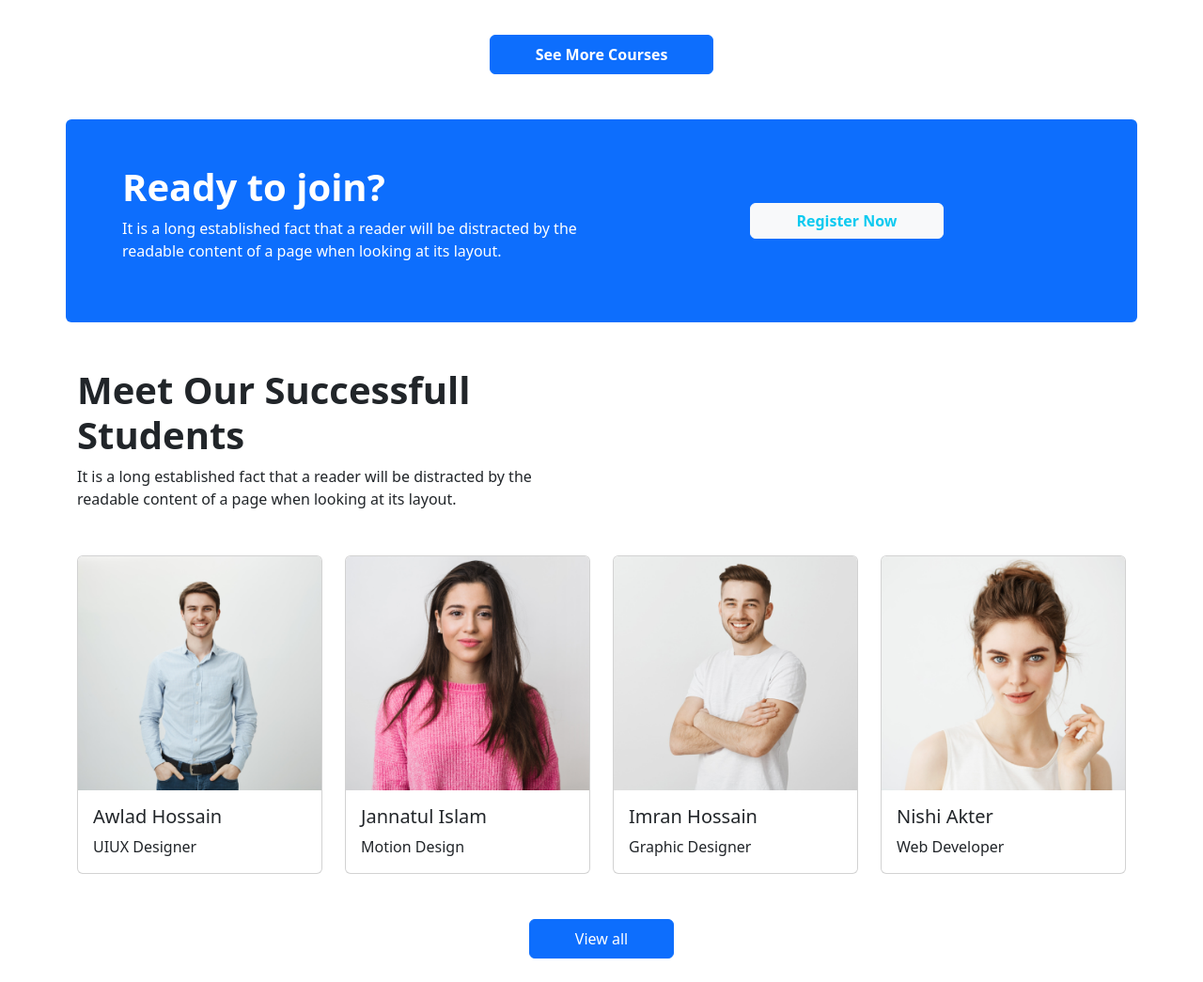
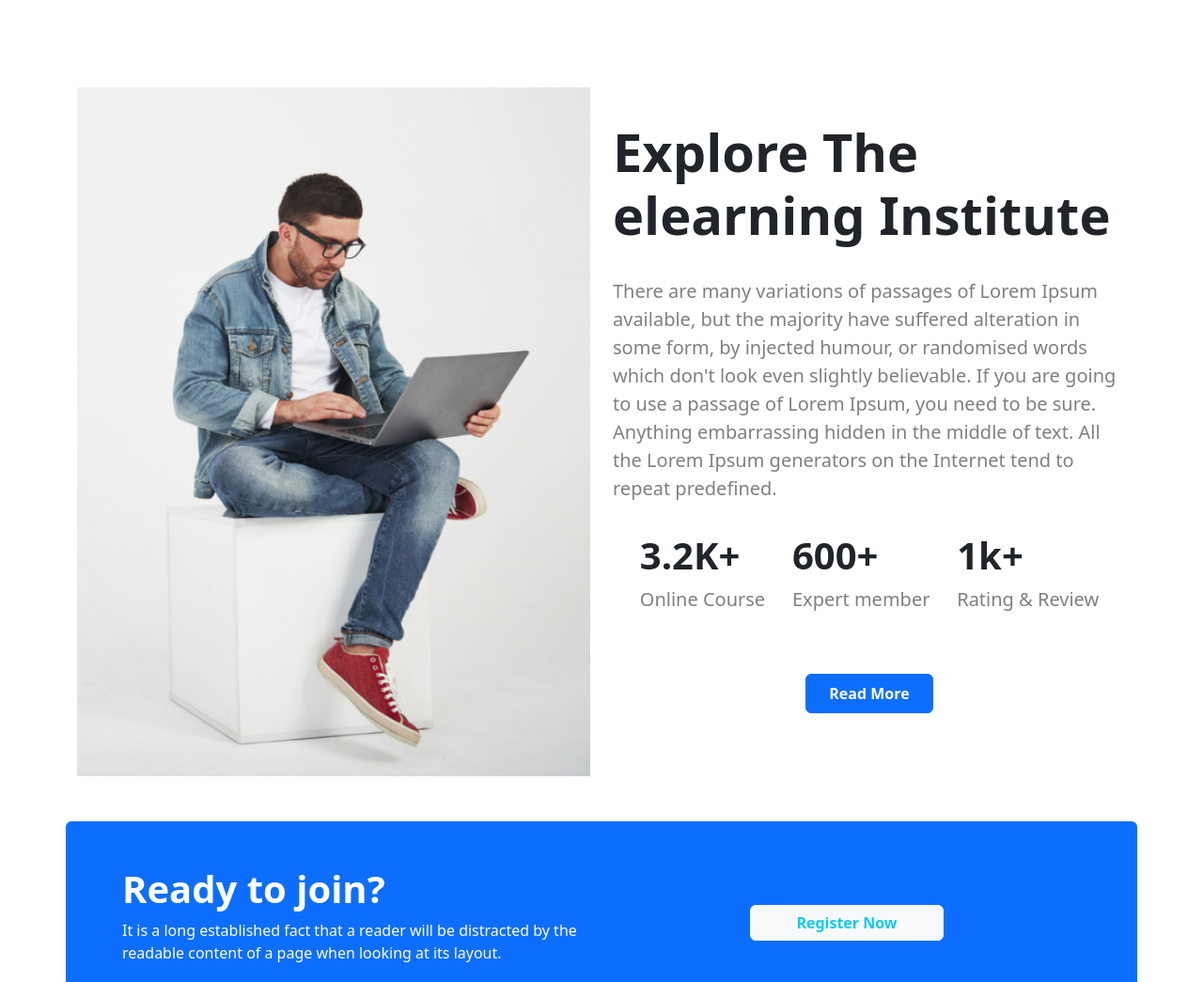
Before and after one commit to SayemAbdullah1/learning-point, a plain HTML site: page index.html in a window 1280 px wide. Shown: the part 1501-2546 px from the top of the page at 94% size. Drawn offline with nearby package versions, Linux system fonts and the light colour scheme; files that its build step writes are made by us from their sources.

Commit message:
explore the elearning institute

```diff
--- a/index.html
+++ b/index.html
@@ -15,7 +15,7 @@
 
         <!----------------- nav section start ------------------------->
         <div>
-            <nav class="navbar navbar-expand-lg bg-light">
+            <nav class="navbar navbar-expand-lg bg-light fixed-top">
                 <div class="container">
                     <a class="navbar-brand" href="#"><h1 class="display-8 fw-bold">Learning point</h1></a>
                     <button class="navbar-toggler" type="button" data-bs-toggle="collapse" data-bs-target="#navbarNavAltMarkup"
@@ -43,7 +43,7 @@
         <div id="carouselExampleControls" class="carousel slide" data-bs-ride="carousel">
             <div class="carousel-inner ">
                 <div class="carousel-item active image-opacity ">
-                    <img src="images/cover/cover-1.png" class="d-block w-100 img-fluid" alt="...">
+                    <img src="images/cover/cover-1.png" class="d-block w-100 img-fluid"  alt="..." style="filter: brightness(60%);">
                     <div class="carousel-caption d-flex flex-column justify-content-center align-items-center h-100">
                         <h5 class="display-2 fw-bold">Get Started Digitel Learning</h5>
                         <p>It is a long established fact that a reader will be distracted by <br> the readable content of a page when looking at its layout.</p>
@@ -52,7 +52,7 @@
                     </div>
                 </div>
                 <div class="carousel-item image-opacity">
-                    <img src="images/cover/cover-2.png" class="d-block w-100 img-fluid" alt="...">
+                    <img src="images/cover/cover-2.png" class="d-block w-100 img-fluid" alt="..." style="filter: brightness(60%);">
                     <div class="carousel-caption d-flex flex-column justify-content-center align-items-center h-100">
                         <h5 class="display-2 fw-bold">Get Started Digitel Learning</h5>
                         <p>It is a long established fact that a reader will be distracted by <br> the readable content of a page when looking at its layout.</p>
@@ -61,7 +61,7 @@
                     </div>
                 </div>
                 <div class="carousel-item">
-                    <img src="images/cover/cover-3.png" class="d-block w-100 img-fluid" alt="...">
+                    <img src="images/cover/cover-3.png" class="d-block w-100 img-fluid" alt="..." style="filter: brightness(60%);">
                     <div class="carousel-caption d-flex flex-column justify-content-center align-items-center h-100">
                         <h5 class="display-2 fw-bold">Get Started Digitel Learning</h5>
                         <p>It is a long established fact that a reader will be distracted by <br> the readable content of a page when looking at its layout.</p>
@@ -174,9 +174,63 @@
     </section>
 <!--------------------------- Populer course end ------------------------->
 
+<!-------------------- Explore the elearning section start ------------------->
+
+<section>
+    <div class="container ">
+        <div class="d-flex row row-cols-sm-1 row-cols-md-2 row-cols-lg-2 my-5">
+            <div class="col">
+                <img src="images/working.png" alt="" class="img-fluid">
+            </div>
+            <div class="d-flex justify-content-center align-items-center">
+                <div class="col ">
+                    <h2 class="display-4 fw-semibold pt-3 pb-4">Explore The elearning
+                        Institute</h2>
+                    <p class="text-black-50 fs-5">There are many variations of passages of Lorem Ipsum available, but the
+                        majority have suffered alteration in some form, by injected humour, or
+                        randomised words which don't look even slightly believable. If you are going
+                        to use a passage of Lorem Ipsum, you need to be sure. <br>
+
+
+                        Anything embarrassing hidden in the middle of text. All the Lorem Ipsum
+                        generators on the Internet tend to repeat predefined.</p>
+
+                        <div class="d-flex justify-content-evenly pt-3 flex-wrap">
+                            <div class="">
+                                <h2 class="fw-bold display-6">3.2K+</h2>
+                                <p class="text-black-50 fs-5">Online Course</p>
+                            </div>
+                            <div>
+                                <h2 class="fw-bold display-6">600+</h2>
+                                <p class="text-black-50 fs-5">Expert member</p>
+                            </div>
+                            <div>
+                                <h2 class="fw-bold display-6">1k+</h2>
+                                <p class="text-black-50 fs-5">Rating & Review</p>
+                            </div>
+                        </div>
+
+                    <div class="text-center my-5">
+                        <button type="button" class="btn btn-primary fw-bold px-4 py-2">Read More</button>
+
+                    </div>
+                </div>
+            </div>
+        </div>
+
+    </div>
+</section>
+
+
+<!-------------------- Explore the elearning section end ------------------->
+
+
+
+
+
 <!------------------- Ready to join section --------------------------->
 <section>
-    <div class="container mb-5">
+    <div class="container my-5">
         <div class="bg-primary p-5 row rounded ">
             <div class="text-white col-12 col-md-6 text-sm-center text-lg-start">
                 <h1 class="fw-bold">Ready to join?</h1>
```
